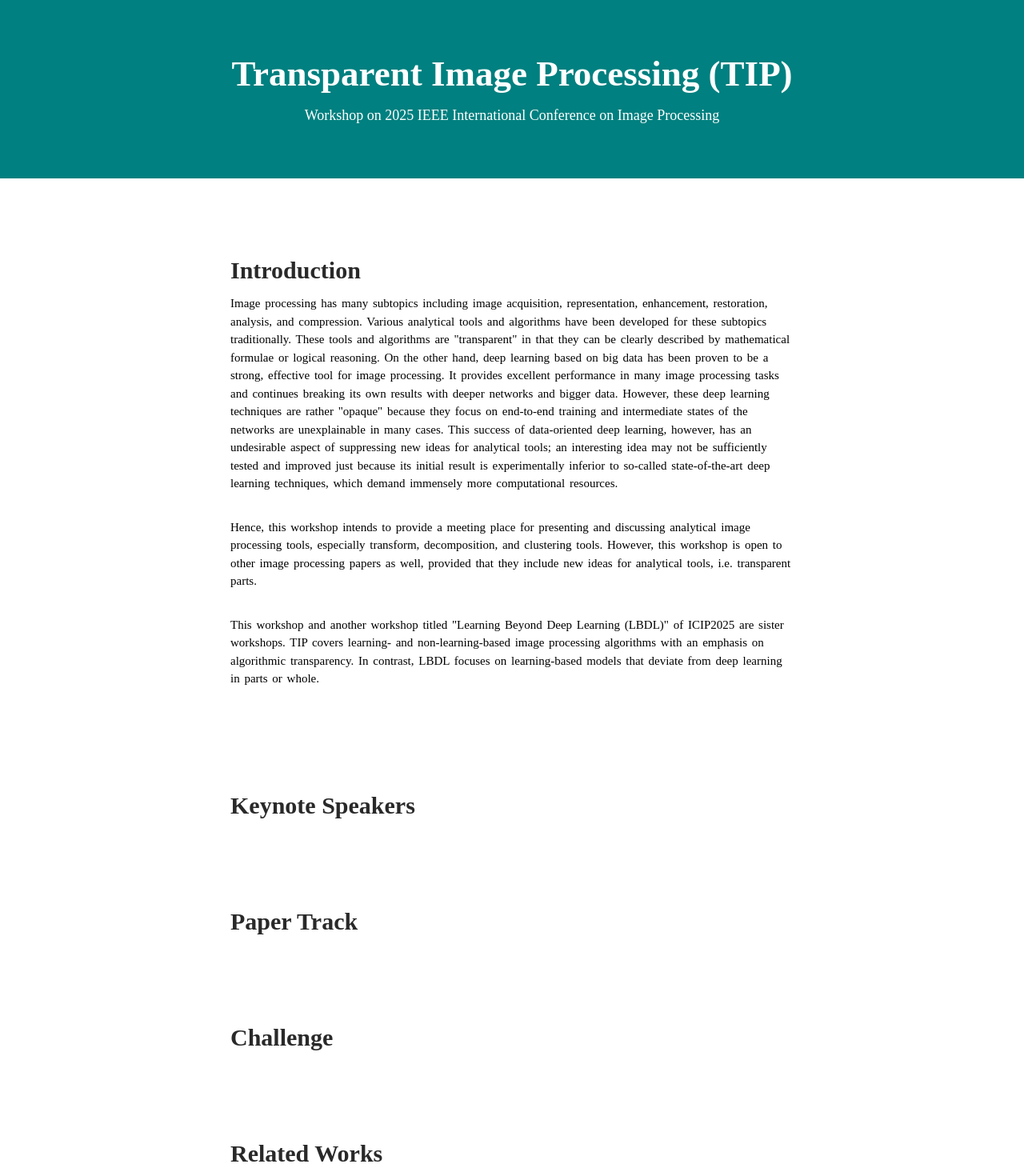
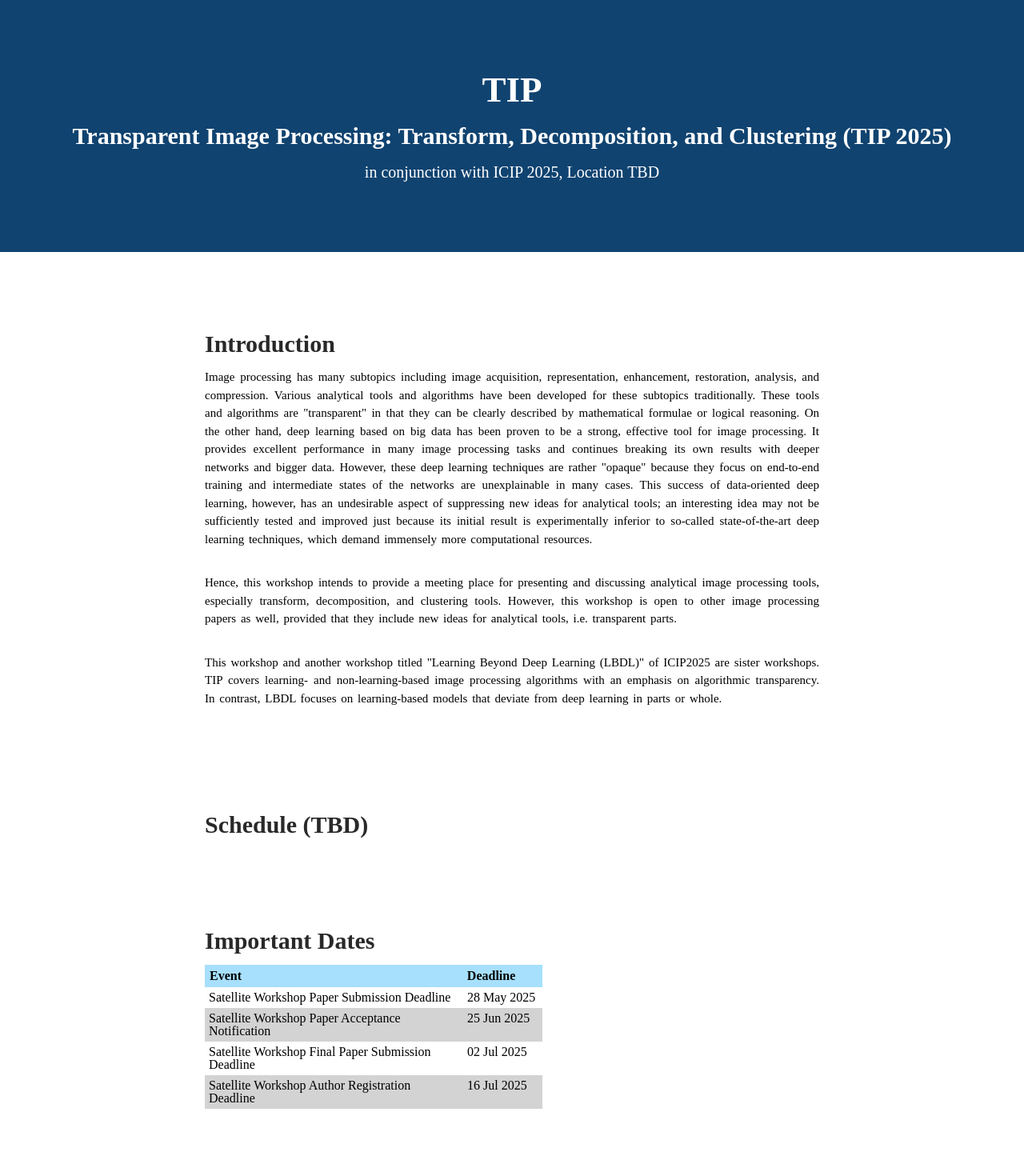
Before and after one commit to uinone/tip, a React (Create React App) app: page / in a window 1280 px wide. Shown: the top 1470 px of the page at 80% size. Built offline with nearby package versions, Linux system fonts and the light colour scheme.

Commit message:
[Add] add some flexibility

```diff
--- a/src/App.css
+++ b/src/App.css
@@ -47,15 +47,41 @@ table {
 	border-spacing: 0;
 }
 
-.section {
-	margin-bottom: 100px;
+.wsheader {
+	display: flex;
+	flex-direction: column;
+	align-items: center;
+	justify-content: center;
+	padding-top: 90px;
+	padding-bottom: 90px;
+	box-sizing: border-box;
+	background-color: #104370;
+	color: white;
+	width: 100%;
+	padding-left: 50px;
+	padding-right: 50px;
 }
 
-.section > h2 {
+.section {
+	display: flex;
+	flex-direction: column;
+	width: 60%;
+	margin-bottom: 100px;
+	box-sizing: border-box;
+    transition: width 0.3s ease-in-out;
+}
+
+@media (max-width: 1150px) {
+	.section {
+        width: 80%;
+    }
+}
+
+.section h2 {
 	font-size: 30px;
 	font-weight: 700;
+	color: #292929;
 	margin-bottom: 15px;
-	color: #292929;
 }
 
 .section > p {
@@ -63,4 +89,18 @@ table {
 	font-weight: 400;
 	line-height: 1.5;
 	word-spacing: 2px;
+	text-align: justify;
 }
+
+.tablerow {
+	display: flex;
+	justify-content: space-between;
+	width: 55%;
+    transition: width 0.3s ease-in-out;
+}
+
+@media (max-width: 1100px) {
+	.tablerow {
+        width: 100%;
+    }
+}
--- a/src/components/card/card.js
+++ b/src/components/card/card.js
@@ -4,11 +4,8 @@ const Card = ({info}) => {
             display: "flex",
             width: "250px",
             flexDirection: "column",
-            marginRight: "30px",
             boxSizing: "border-box"
-            // alignItems: "center"
         }}>
-            {console.log(info.img_path)}
             <div style={{
                 display: "flex",
                 alignItems: "center",
--- a/src/components/challenge/challenge.js
+++ /dev/null
@@ -1,17 +0,0 @@
-import infos from "../../infos/infos.json";
-import Card from "../card/card";
-
-const Challenge = () => {
-    return (
-        <div className="section" style={{
-            display: "flex",
-            flexDirection: "column",
-            width: "55%",
-            boxSizing: "border-box",
-        }}>
-            <h2>Challenge</h2>
-        </div>
-    );
-};
-
-export default Challenge;
--- a/src/components/contents/contents.js
+++ b/src/components/contents/contents.js
@@ -1,9 +1,10 @@
-import Challenge from "../challenge/challenge";
+import Schedule from "../schedule/schedule";
 import Introduction from "../introduction/introduction";
 import Organizers from "../organizers/organizers";
 import PaperTrack from "../papertrack/papertrack";
 import RelatedWorks from "../relatedworks/relatedworks";
 import Speakers from "../speakers/speakers";
+import ImportantDates from "../important_dates/important_dates";
 
 const Contents = () => {
     return (
@@ -12,12 +13,11 @@ const Contents = () => {
             flexDirection: "column",
             alignItems: "center",
             marginTop: "100px",
+
         }}>
             <Introduction />
-            <Speakers />
-            <PaperTrack />
-            <Challenge />
-            <RelatedWorks />
+            <Schedule />
+            <ImportantDates />
             <Organizers />
         </div>
     );
--- a/src/components/header/header.js
+++ b/src/components/header/header.js
@@ -2,27 +2,25 @@ import infos from "../../infos/infos.json";
 
 const Header = () => {
     return (
-        <div style={{
-            display: "flex",
-            flexDirection: "column",
-            alignItems: "center",
-            justifyContent: "center",
-            paddingTop: "70px",
-            paddingBottom: "70px",
-            boxSizing: "border-box",
-            backgroundColor: "#008080",
-            color: "white"
-        }}>
+        <div className="wsheader">
             <h1 style={{
                 fontWeight: "800",
                 fontSize: "45px",
                 marginBottom: "20px"
-            }}>{infos.title}</h1>
+            }}>{infos.header.title}</h1>
+
+            <h1 style={{
+                fontWeight: "800",
+                fontSize: "30px",
+                marginBottom: "20px",
+	            textAlign: "center"
+            }}>{infos.header.descriptions[0]}</h1>
 
             <p style={{
                 fontWeight: "500",
-                fontSize: "18px"
-            }}>{infos.title2}</p>
+                fontSize: "20px",
+	            textAlign: "center"
+            }}>{infos.header.descriptions[1]}</p>
         </div>
     );
 };
--- /dev/null
+++ b/src/components/important_dates/important_dates.js
@@ -0,0 +1,41 @@
+import infos from "../../infos/infos.json";
+import Card from "../card/card";
+import TableRow from "./table_row";
+
+const ImportantDates = () => {
+    return (
+        <div className="section">
+            <h2>Important Dates</h2>
+
+            <div style={{
+                width: "100%"
+            }}>
+                <div className="tablerow" style={{
+                    backgroundColor: "#a7e0fc",
+                    fontWeight: "700"
+                }}>
+                    <span style={{
+                        width: "350px",
+                        padding: "6px"
+                    }}>Event</span>
+                    <div style={{
+                        width: "100px",
+                        padding: "6px"
+                    }}>
+                        <span>Deadline</span>
+                    </div>
+                </div>
+                {infos.important_dates
+                .filter(event_info =>
+                    new Date(event_info.deadline).toISOString().split("T")[0] >=
+                    new Date().toISOString().split("T")[0]
+                )
+                .map((event_info, index) => (
+                    <TableRow key={index} info={event_info} index={index}/>
+                ))}
+            </div>
+        </div>
+    );
+};
+
+export default ImportantDates;
--- /dev/null
+++ b/src/components/important_dates/table_row.js
@@ -0,0 +1,31 @@
+const formatDateToLong = (dateString) => {
+    const date = new Date(dateString);
+    const months = ["Jan", "Feb", "Mar", "Apr", "May", "Jun", "Jul", "Aug", "Sep", "Oct", "Nov", "Dec"];
+    return `${String(date.getDate()).padStart(2, "0")} ${months[date.getMonth()]} ${date.getFullYear()}`;
+};
+
+
+const TableRow = ({info, index}) => {
+    let backgroundColor = index % 2 === 0 ? "white" : "lightgray";
+
+    if (index === -1) {
+        backgroundColor = "#a7e0fc"
+    }
+
+    return (
+        <div className="tablerow" style={{ backgroundColor }}>
+            <span style={{
+                width: "350px",
+                padding: "5px"
+            }}>{info.event_name}</span>
+            <div style={{
+                width: "100px",
+                padding: "5px"
+            }}>
+                <span>{formatDateToLong(info.deadline)}</span>
+            </div>
+        </div>
+    );
+};
+
+export default TableRow;
--- a/src/components/introduction/introduction.js
+++ b/src/components/introduction/introduction.js
@@ -2,12 +2,7 @@ import infos from "../../infos/infos.json";
 
 const Introduction = () => {
     return (
-        <div className="section" style={{
-            display: "flex",
-            flexDirection: "column",
-            width: "55%",
-            boxSizing: "border-box",
-        }}>
+        <div className="section">
             <h2>Introduction</h2>
             {infos.descriptions.map((description, index) => (
                 <>
--- a/src/components/organizers/organizers.js
+++ b/src/components/organizers/organizers.js
@@ -3,23 +3,17 @@ import Card from "../card/card";
 
 const Organizers = () => {
     return (
-        <div className="section" style={{
-            display: "flex",
-            flexDirection: "column",
-            width: "55%",
-            boxSizing: "border-box",
-        }}>
+        <div className="section">
             <h2>Organizers</h2>
             <div style={{
                 display: "flex",
-                alignItems: "center",
+                flexWrap: "wrap",
+                gap: "50px",
+                justifyContent: "center",
                 marginTop: "25px",
-                overflowY: "hidden",
-                overflowX: "auto",
-                whiteSpace: "nowrap"
             }}>
                 {infos.orginizers.map((organizer, index) => (
-                    <Card info={organizer}/>
+                    <Card key={index} info={organizer}/>
                 ))}
             </div>
         </div>
--- /dev/null
+++ b/src/components/schedule/schedule.js
@@ -0,0 +1,12 @@
+import infos from "../../infos/infos.json";
+import Card from "../card/card";
+
+const Schedule = () => {
+    return (
+        <div className="section">
+            <h2>Schedule (TBD)</h2>
+        </div>
+    );
+};
+
+export default Schedule;
--- a/src/infos/infos.json
+++ b/src/infos/infos.json
@@ -1,6 +1,11 @@
 {
-    "title": "Transparent Image Processing (TIP)",
-    "title2": "Workshop on 2025 IEEE International Conference on Image Processing ",
+    "header": {
+        "title": "TIP",
+        "descriptions": [
+            "Transparent Image Processing: Transform, Decomposition, and Clustering (TIP 2025)",
+            "in conjunction with ICIP 2025, Location TBD"
+        ]
+    },
     "descriptions": [
         "Image processing has many subtopics including image acquisition, representation, enhancement, restoration, analysis, and compression. Various analytical tools and algorithms have been developed for these subtopics traditionally. These tools and algorithms are \"transparent\" in that they can be clearly described by mathematical formulae or logical reasoning. On the other hand, deep learning based on big data has been proven to be a strong, effective tool for image processing. It provides excellent performance in many image processing tasks and continues breaking its own results with deeper networks and bigger data. However, these deep learning techniques are rather \"opaque\" because they focus on end-to-end training and intermediate states of the networks are unexplainable in many cases. This success of data-oriented deep learning, however, has an undesirable aspect of suppressing new ideas for analytical tools; an interesting idea may not be sufficiently tested and improved just because its initial result is experimentally inferior to so-called state-of-the-art deep learning techniques, which demand immensely more computational resources.",
         "Hence, this workshop intends to provide a meeting place for presenting and discussing analytical image processing tools, especially transform, decomposition, and clustering tools. However, this workshop is open to other image processing papers as well, provided that they include new ideas for analytical tools, i.e. transparent parts.",
@@ -39,5 +44,23 @@
             "img_path": "/imgs/xinchaowang.jpg",
             "link": "https://cde.nus.edu.sg/ece/staff/wang-xinchao/"
         }
+    ],
+    "important_dates": [
+        {
+            "event_name": "Satellite Workshop Paper Submission Deadline",
+            "deadline": "2025-05-28"
+        },
+        {
+            "event_name": "Satellite Workshop Paper Acceptance Notification",
+            "deadline": "2025-06-25"
+        },
+        {
+            "event_name": "Satellite Workshop Final Paper Submission Deadline",
+            "deadline": "2025-07-02"
+        },
+        {
+            "event_name": "Satellite Workshop Author Registration Deadline",
+            "deadline": "2025-07-16"
+        }
     ]
 }
```
